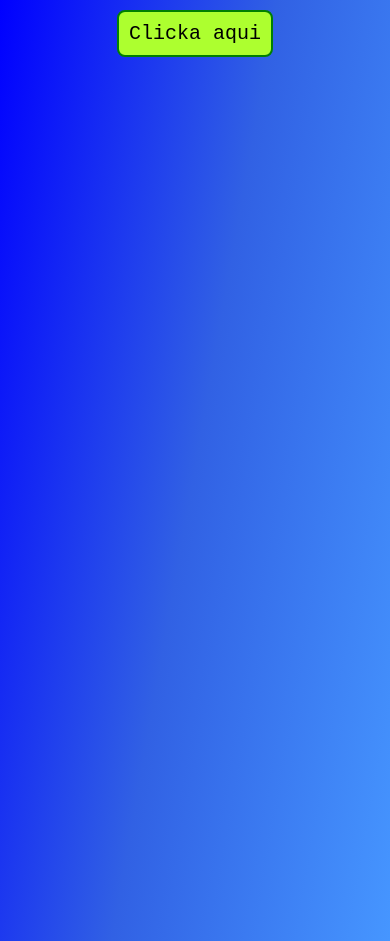
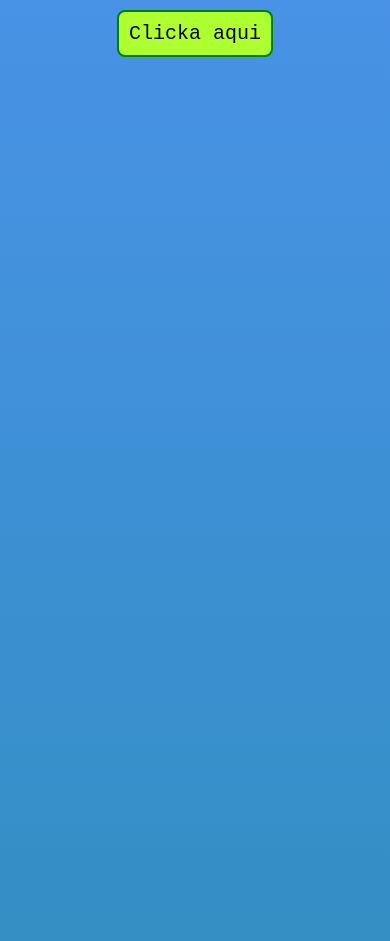
Before and after one commit to Enriquez10000/ketlen, a plain HTML site: page index.html in a window 390 px wide. Shown: the top 941 px of the page. Drawn offline with Linux system fonts and the light colour scheme; a web font is replaced by a local one.

Commit message:
Add files via upload

```diff
--- a/estilo.css
+++ b/estilo.css
@@ -111,7 +111,7 @@ canvas {
 
 @media (max-width: 468px) {
     body {
-        background: linear-gradient(100deg, blue, rgb(49, 97, 228), rgb(70, 150, 255));
+        background: linear-gradient(rgb(73, 146, 230), rgb(51, 143, 196));
 
     }
 }
```
